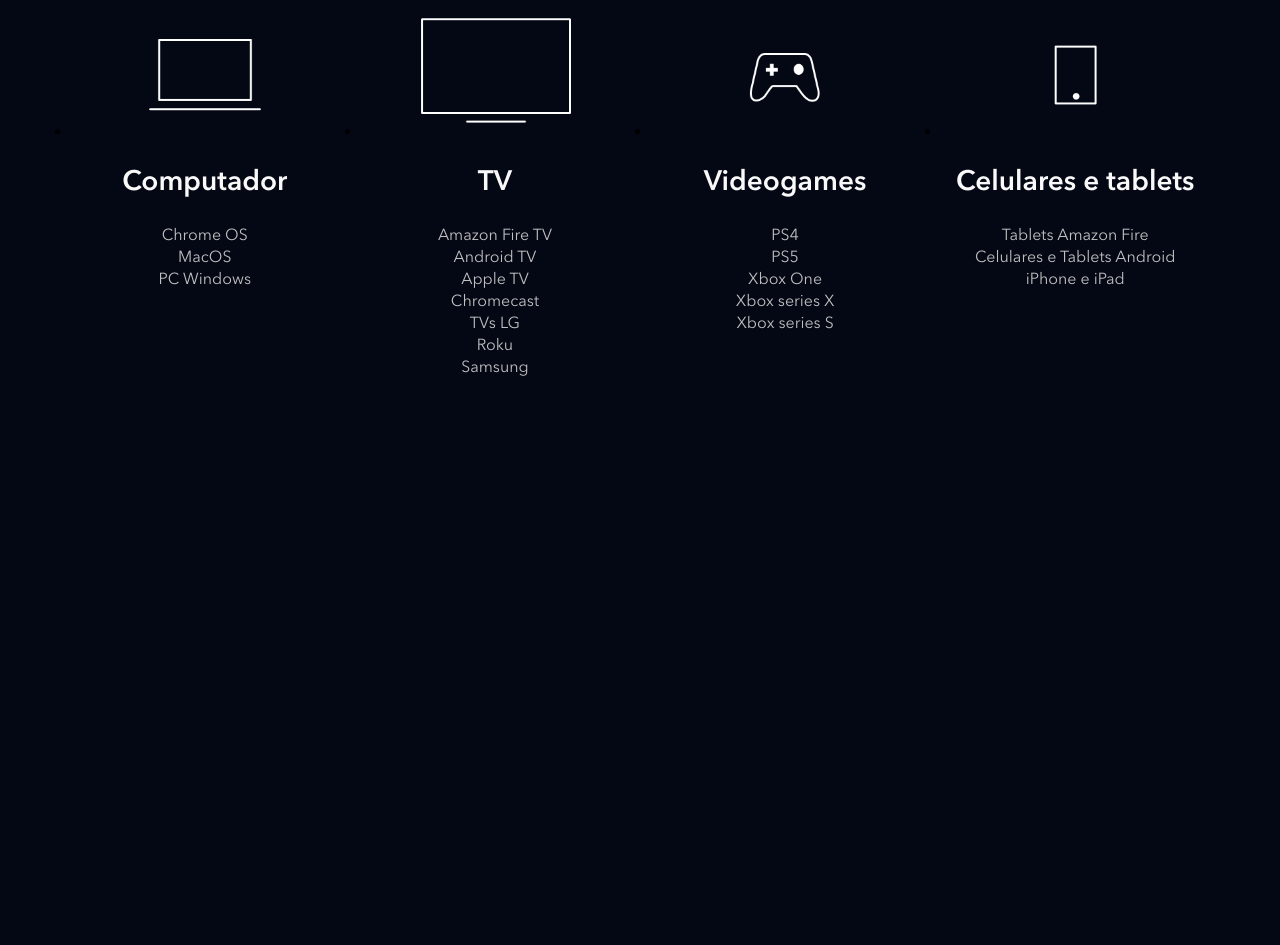
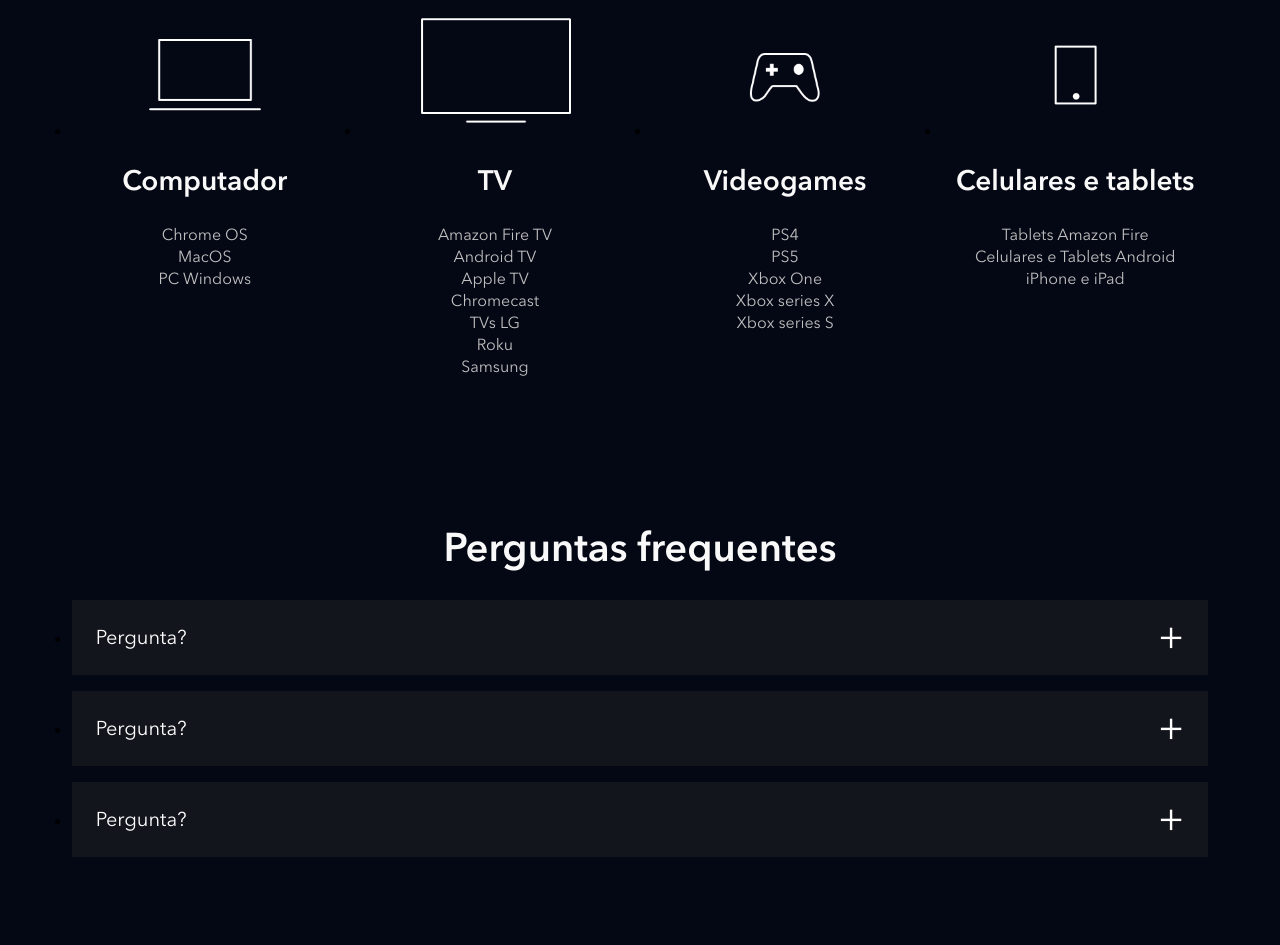
Before and after one commit to NetzZz0/Modulo_21, a website: page index.html in a window 1280 px wide. Shown: the part 4028-4973 px from the top of the page. Before the commit the page ends 4477 px from the top, so only its background shows below. Drawn offline with nearby package versions, Linux system fonts and the light colour scheme; files that its build step writes are made by us from their sources; files whose address does not match are found by name.

Commit message:
seção faq

```diff
--- a/index.html
+++ b/index.html
@@ -214,6 +214,35 @@
             </li>
         </ul>
     </section>
+    <section class="faq">
+        <h2 class="title">Perguntas frequentes</h2>
+        <ul class="faq__questions">
+            <li class="faq__questions__item">
+                <div class="faq__questions__item__question" data-faq-question="">
+                    Pergunta?
+                </div>
+                <div class="faq__questions__item__answer text--big">
+                    resposta da pergunta
+                </div>
+            </li>
+            <li class="faq__questions__item faq__questions__item">
+                <div class="faq__questions__item__question" data-faq-question="">
+                    Pergunta?
+                </div>
+                <div class="faq__questions__item__answer text--big">
+                    resposta da pergunta
+                </div>
+            </li>
+            <li class="faq__questions__item">
+                <div class="faq__questions__item__question" data-faq-question="">
+                    Pergunta?
+                </div>
+                <div class="faq__questions__item__answer text--big">
+                    resposta da pergunta
+                </div>
+            </li>
+        </ul>
+    </section>
     <script src="./src/main.js"></script>
 </body>
 
--- a/src/main.js
+++ b/src/main.js
@@ -1,5 +1,6 @@
 document.addEventListener('DOMContentLoaded', function () {
     const buttons = document.querySelectorAll('[data-tab-button]');
+    const questions = document.querySelectorAll('[data-faq-question]')
 
     for (let i = 0; i < buttons.length; i++) {
         buttons[i].addEventListener('click', function (botao) {
@@ -11,7 +12,18 @@
             botao.target.classList.add('shows__tabs__button--is-active')
         })
     }
+
+    for (let i = 0; i < questions.length; i++) {
+        questions[i].addEventListener('click', abreOuFechaResposta);
+    }
 })
+
+function abreOuFechaResposta(elemento) {
+    const classe = 'faq__questions__item--is-open';
+    const elementoPai = elemento.target.parentNode;
+
+    elementoPai.classList.toggle(classe)
+}
 
 function removeBotaoAtivo() {
     const buttons = document.querySelectorAll('[data-tab-button]');
--- /dev/null
+++ b/src/styles/faq.scss
@@ -0,0 +1,55 @@
+.faq {
+    padding: 5.6vw;
+
+    h2 {
+        text-align: center;
+        margin-bottom: 24px;
+    }
+
+    &__questions {
+        &__item {
+            background-color: #13151d;
+            margin-bottom: 16px;
+
+            &__question {
+                position: relative;
+                color: #fff;
+                font-size: 20px;
+                padding: 24px;
+                display: block;
+                cursor: pointer;
+
+                &::after {
+                    content: '+';
+                    position: absolute;
+                    top: 0;
+                    right: 24px;
+                    height: 100%;
+                    display: flex;
+                    align-items: center;
+                    font-size: 40px;
+                }
+            }
+
+            &__answer {
+                height: 0;
+                overflow: hidden;
+                padding: 0 24px;
+                transition: heigth, 0.5s ease;
+            }
+
+            &--is-open {
+                .faq__questions__item__question::after {
+                    content: '-';
+                }
+
+                .faq__questions__item__answer {
+                    height: auto;
+                    padding-bottom: 24px;
+                    transition: heigth, 0.5s ease;
+                }
+            }
+        }
+
+    }
+}
--- a/src/styles/main.scss
+++ b/src/styles/main.scss
@@ -3,6 +3,7 @@
 @use "shows";
 @use "plans";
 @use "available-devices";
+@use "faq";
 
 
 @font-face {
```
